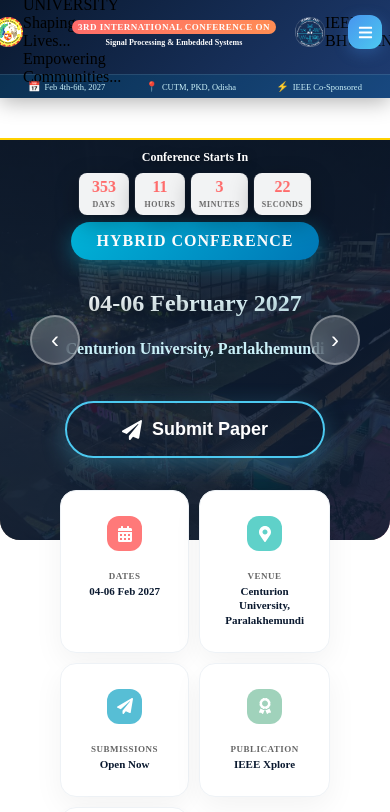
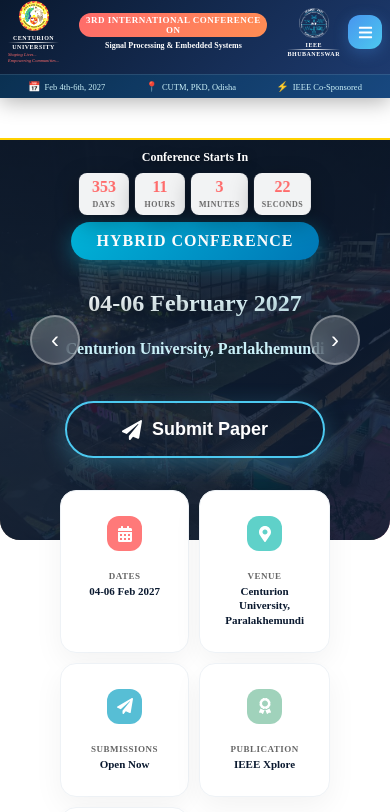
Before and after one commit to krushayu/SCOPES-2027, a React (Create React App) app: page / in a window 390 px wide. Shown: the top 812 px of the page. Built offline with nearby package versions, Linux system fonts and the light colour scheme.

Commit message:
Update Navbar.css

```diff
--- a/src/Components/Navbar.css
+++ b/src/Components/Navbar.css
@@ -363,18 +363,50 @@
 }
 
 .mobile-logo-item {
-  width: 40px;
-  height: 40px;
   display: flex;
+  flex-direction: column;
   align-items: center;
-  justify-content: center;
+  gap: 4px;
 }
 
 .mobile-logo-img {
-  width: 100%;
-  height: 100%;
+  width: 40px;
+  height: 40px;
   object-fit: contain;
   filter: brightness(1.2);
+}
+
+.mobile-logo-text {
+  font-size: 8px;
+  font-weight: 600;
+  color: #ffffff;
+  text-align: center;
+  white-space: nowrap;
+}
+
+.mobile-university-name {
+  font-size: 8px;
+  font-weight: 700;
+  color: #ffffff;
+  letter-spacing: 0.5px;
+}
+
+.mobile-university-divider {
+  width: 100%;
+  height: 1px;
+  background: linear-gradient(90deg, transparent, #ffffff, transparent);
+  margin: 1px 0;
+}
+
+.mobile-tagline-text {
+  font-family: 'Times New Roman', Times, serif;
+  font-style: italic;
+  color: #ff6b6b;
+  font-size: 6px;
+  font-weight: 400;
+  line-height: 1.2;
+  margin-top: 2px;
+  text-align: left;
 }
 
 .mobile-conference-title {
@@ -491,9 +523,17 @@
 
 .mobile-menu-logo {
   display: flex;
+  align-items: flex-start;
+  justify-content: space-between;
+  gap: 10px;
+  flex: 1;
+}
+
+.menu-logo-item {
+  display: flex;
+  flex-direction: column;
   align-items: center;
-  gap: 15px;
-  flex: 1;
+  gap: 4px;
 }
 
 .menu-logo-img {
@@ -501,6 +541,38 @@
   height: 40px;
   object-fit: contain;
   filter: brightness(1.2);
+}
+
+.menu-logo-text-wrapper {
+  font-size: 9px;
+  font-weight: 600;
+  color: #ffffff;
+  text-align: center;
+}
+
+.menu-university-name {
+  font-size: 9px;
+  font-weight: 700;
+  color: #ffffff;
+  letter-spacing: 0.5px;
+}
+
+.menu-university-divider {
+  width: 100%;
+  height: 1px;
+  background: linear-gradient(90deg, transparent, #ffffff, transparent);
+  margin: 2px 0;
+}
+
+.menu-tagline-text {
+  font-family: 'Times New Roman', Times, serif;
+  font-style: italic;
+  color: #ff6b6b;
+  font-size: 7px;
+  font-weight: 400;
+  line-height: 1.2;
+  margin-top: 2px;
+  text-align: left;
 }
 
 .menu-logo-text {
@@ -889,8 +961,20 @@
   }
 
   .mobile-logo-item {
+    width: auto;
+  }
+
+  .mobile-logo-img {
     width: 36px;
     height: 36px;
+  }
+
+  .mobile-university-name {
+    font-size: 7px;
+  }
+
+  .mobile-tagline-text {
+    font-size: 5.5px;
   }
 
   .mobile-badge {
@@ -932,9 +1016,17 @@
     height: 50px;
   }
 
-  .mobile-logo-item {
+  .mobile-logo-img {
     width: 32px;
     height: 32px;
+  }
+
+  .mobile-university-name {
+    font-size: 6.5px;
+  }
+
+  .mobile-tagline-text {
+    font-size: 5px;
   }
 
   .mobile-badge {
@@ -984,12 +1076,12 @@
     height: 32px;
   }
 
-  .menu-logo-main {
-    font-size: 18px;
+  .menu-university-name {
+    font-size: 8px;
   }
 
-  .menu-logo-year {
-    font-size: 10px;
+  .menu-tagline-text {
+    font-size: 6px;
   }
 
   .mobile-close {
@@ -1005,9 +1097,17 @@
     height: 48px;
   }
 
-  .mobile-logo-item {
+  .mobile-logo-img {
     width: 30px;
     height: 30px;
+  }
+
+  .mobile-university-name {
+    font-size: 6px;
+  }
+
+  .mobile-tagline-text {
+    font-size: 4.5px;
   }
 
   .mobile-badge {
```
